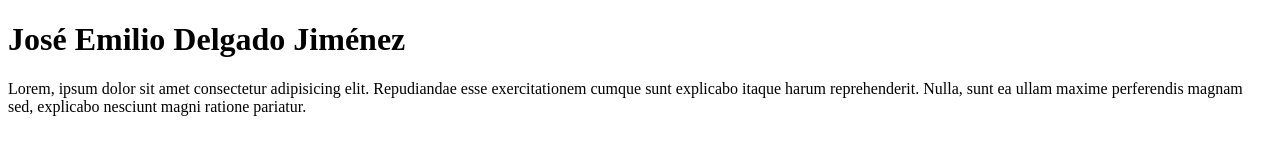
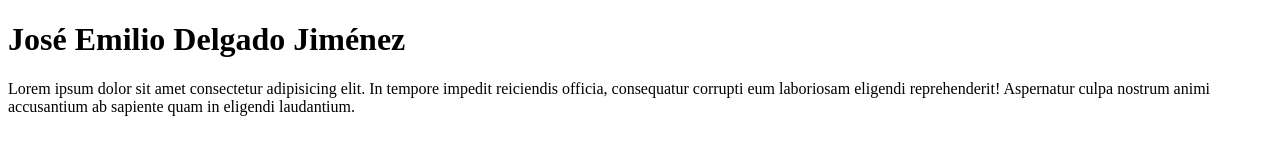
Before and after one commit to UP240134/DM-UP240134B, a plain HTML site: page index.html in a window 1280 px wide. Drawn offline with Linux system fonts and the light colour scheme.

Commit message:
tercer Commit

```diff
--- a/index.html
+++ b/index.html
@@ -7,6 +7,9 @@
   </head>
   <body>
     <h1> José Emilio Delgado Jiménez </h1>
-  <p>Lorem, ipsum dolor sit amet consectetur adipisicing elit. Repudiandae esse exercitationem cumque sunt explicabo itaque harum reprehenderit. Nulla, sunt ea ullam maxime perferendis magnam sed, explicabo nesciunt magni ratione pariatur.</p>
+    <p>Lorem ipsum dolor sit amet consectetur adipisicing elit. In tempore impedit reiciendis officia, consequatur corrupti eum laboriosam eligendi reprehenderit! Aspernatur culpa nostrum animi accusantium ab sapiente quam in eligendi laudantium.
+
+    </p>
+
   </body>
 </html>
```
Lines whose indentation alone changed are shown as unchanged.
